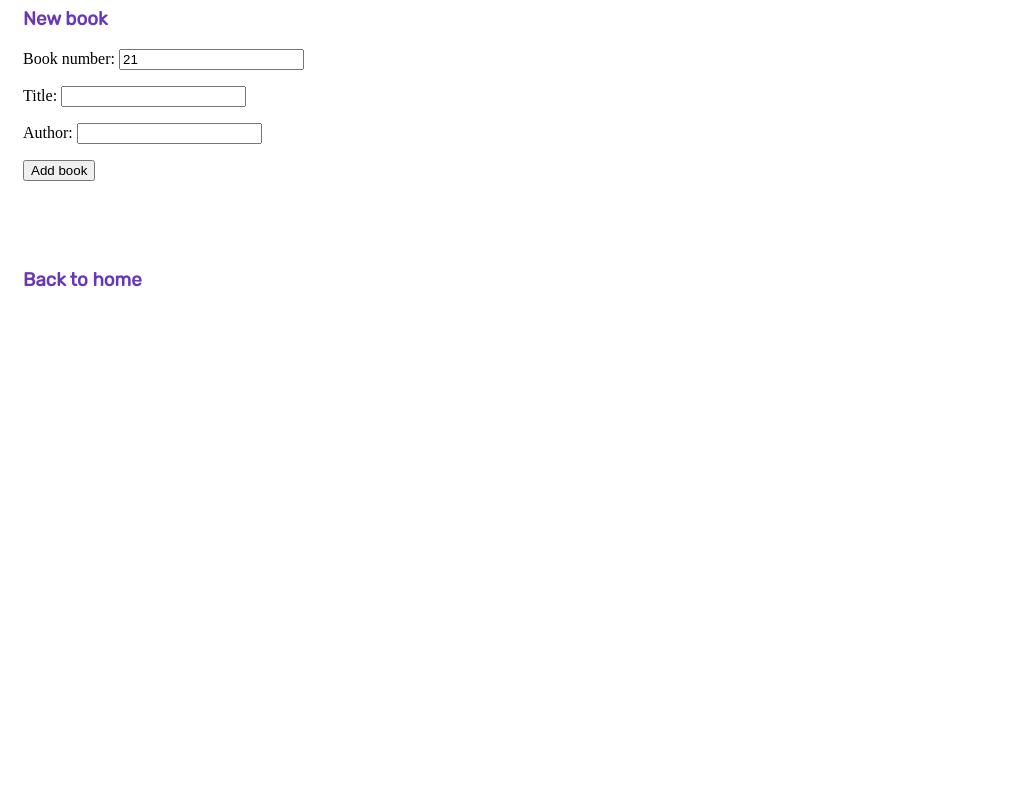
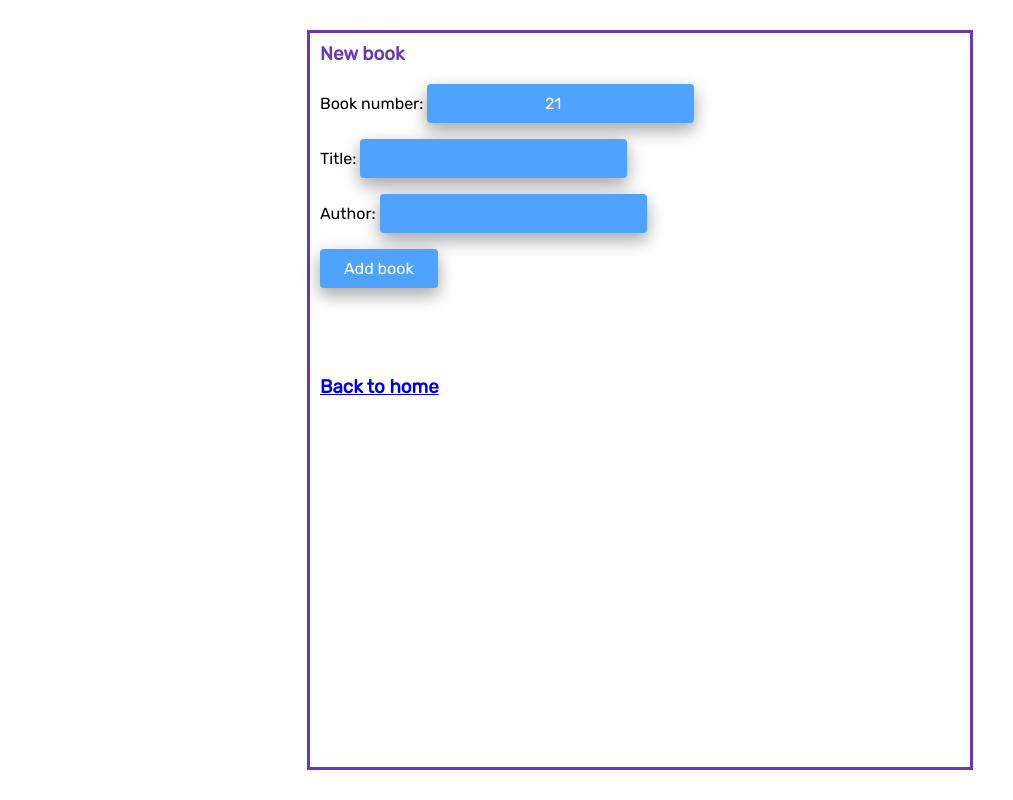
Before and after one commit to Mandelliant/nextbook-django, a Django app: page /newbook/ in a window 1280 px wide. Shown: the whole page, without its empty margins (0-1013 px from the left). Run offline with Django 3.2, Linux system fonts and the light colour scheme; data comes from the database, SQL or seed files in the repository.

Commit message:
updated css and template html files in menu, newbook, and nextbook apps

```diff
--- a/djangosite/menu/static/CSS/menu.css
+++ b/djangosite/menu/static/CSS/menu.css
@@ -34,6 +34,20 @@
     box-shadow: 0 8px 16px 0 rgba(0,0,0,0.2), 0 6px 20px 0 rgba(0,0,0,0.19);
 }
 
+input {
+    background-color: #50A3FC;
+    border: none;
+    border-radius: 4px;
+    color: white;
+    padding: 10px 24px;
+    text-align: center;
+    text-decoration: none;
+    display: inline-block;
+    font-size: 16px;
+    font-family: 'Rubik';
+    box-shadow: 0 8px 16px 0 rgba(0,0,0,0.2), 0 6px 20px 0 rgba(0,0,0,0.19);
+}
+
 .menu-header {
     background-color: #E1E6F0;
     margin-top: 30;
--- a/djangosite/newbook/static/css/newbook.css
+++ b/djangosite/newbook/static/css/newbook.css
@@ -1,4 +1,4 @@
-h3 a {
+h2 {
     color: #6738B8;
     font-family: 'Rubik';
     text-decoration: none;
@@ -6,13 +6,49 @@
 
 
 
-body {
-    padding-left: 15px;
+h3 {
+    color: #6738B8;
+    font-family: 'Rubik';
+    text-decoration: none;
 }
 
+p {
+    font-family: 'Rubik';
 
-.page-header {
-    background-color: #ff9400;
-    margin-top: 0;
+}
+
+.django-button {
+    align: bottom;
+
+}
+
+button {
+    background-color: #50A3FC;
+    border: none;
+    border-radius: 4px;
+    color: white;
+    padding: 10px 24px;
+    text-align: center;
+    text-decoration: none;
+    display: inline-block;
+    font-size: 16px;
+    font-family: 'Rubik';
+    box-shadow: 0 8px 16px 0 rgba(0,0,0,0.2), 0 6px 20px 0 rgba(0,0,0,0.19);
+}
+
+.menu-header {
+    background-color: #E1E6F0;
+    margin-top: 30;
     padding: 20px 20px 20px 40px;
+    text-align: center;
 }
+
+body {
+    margin: auto;
+    margin-top:30;
+    margin-bottom:30;
+    width: 50%;
+    border: 3px solid;
+    border-color: #6738B8;
+    padding: 10px;
+}
--- a/djangosite/newbook/templates/newbook/index.html
+++ b/djangosite/newbook/templates/newbook/index.html
@@ -5,18 +5,24 @@
 
     <title>Nextbook: Newbook</title>
     <link href="//fonts.googleapis.com/css?family=Rubik" rel="stylesheet" type="text/css">
-    <link rel="stylesheet" href="{% static 'css/newbook.css' %}">
+    <link rel="stylesheet" href="{% static 'css/menu.css' %}">
 
   </head>
 
   <body>
   {% block content %}
-      <h3><a>New book</a></h3>
+
+    <div class="header">
+      <h3>New book</h3>
+    </div>
+
       <form onsubmit="return results();" method="POST" class="post-form">{% csrf_token %}
           {{ form.as_p }}
           <button type="submit" class="save btn btn-default">Add book</button>
       </form>
+
   {% endblock %}
+
   <br>
   <br>
 
@@ -29,6 +35,7 @@
   {% endif %}
 
   <br>
+
   <h3><a href="/">Back to home</a></h3>
 
   </body>
--- a/djangosite/nextbook/static/css/nextbook.css
+++ b/djangosite/nextbook/static/css/nextbook.css
@@ -1,4 +1,4 @@
-h3 a {
+h3 {
     color: #6738B8;
     font-family: 'Rubik';
     text-decoration: none;
--- a/djangosite/nextbook/templates/nextbook/index.html
+++ b/djangosite/nextbook/templates/nextbook/index.html
@@ -7,11 +7,11 @@
 
     <title>Nextbook</title>
     <link href="//fonts.googleapis.com/css?family=Rubik" rel="stylesheet" type="text/css">
-    <link rel="stylesheet" href="{% static 'css/newbook.css' %}">
+    <link rel="stylesheet" href="{% static 'css/menu.css' %}">
 
   </head>
 
-    <h3><a>Next you should read:</a></h3>
+    <h3>Next you should read:</h3>
      <p> {{ books.title }} by {{ books.author }}</p>
 
     <input type="button" value="Get another suggestion" onClick="window.location.reload()">
```
